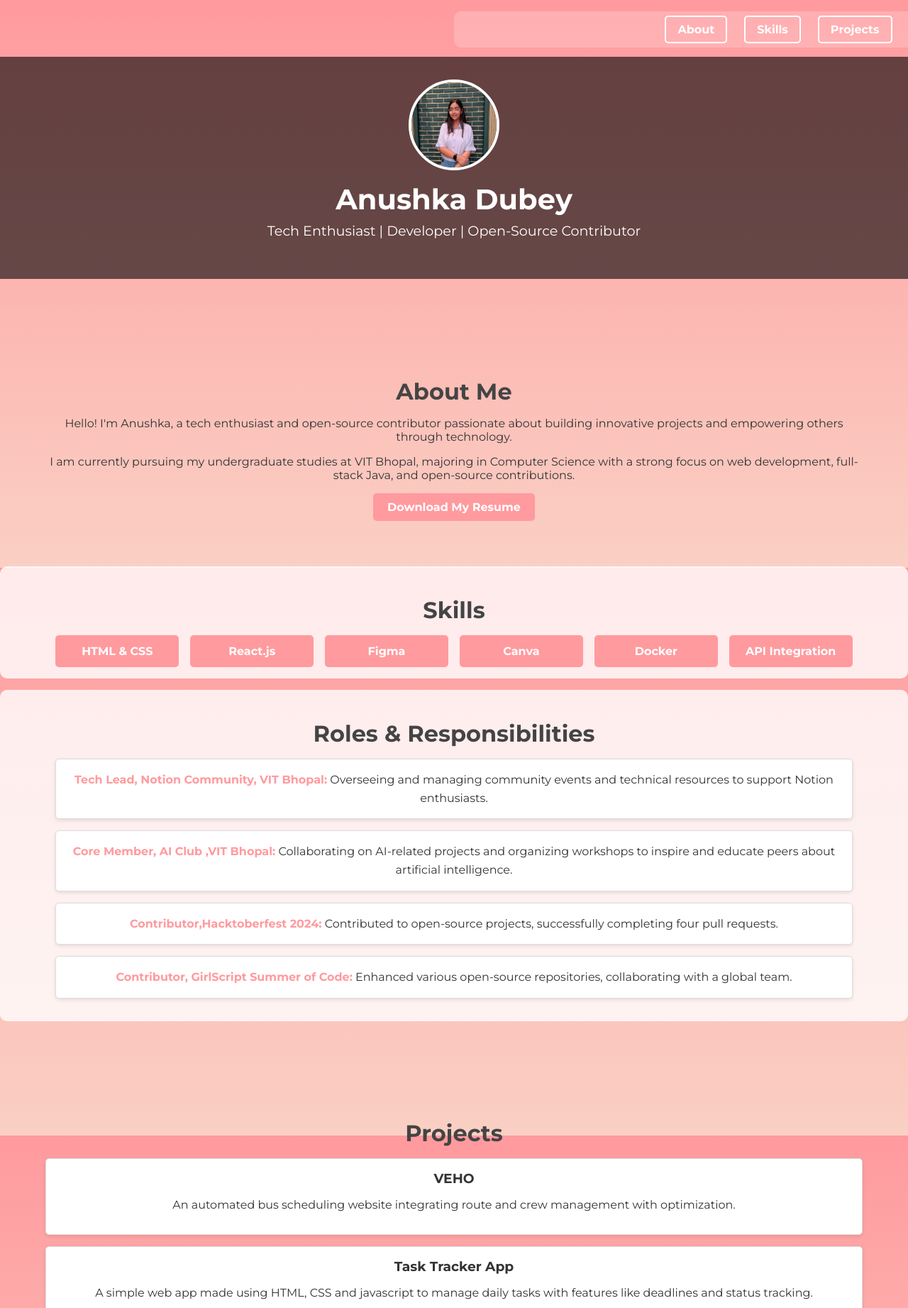
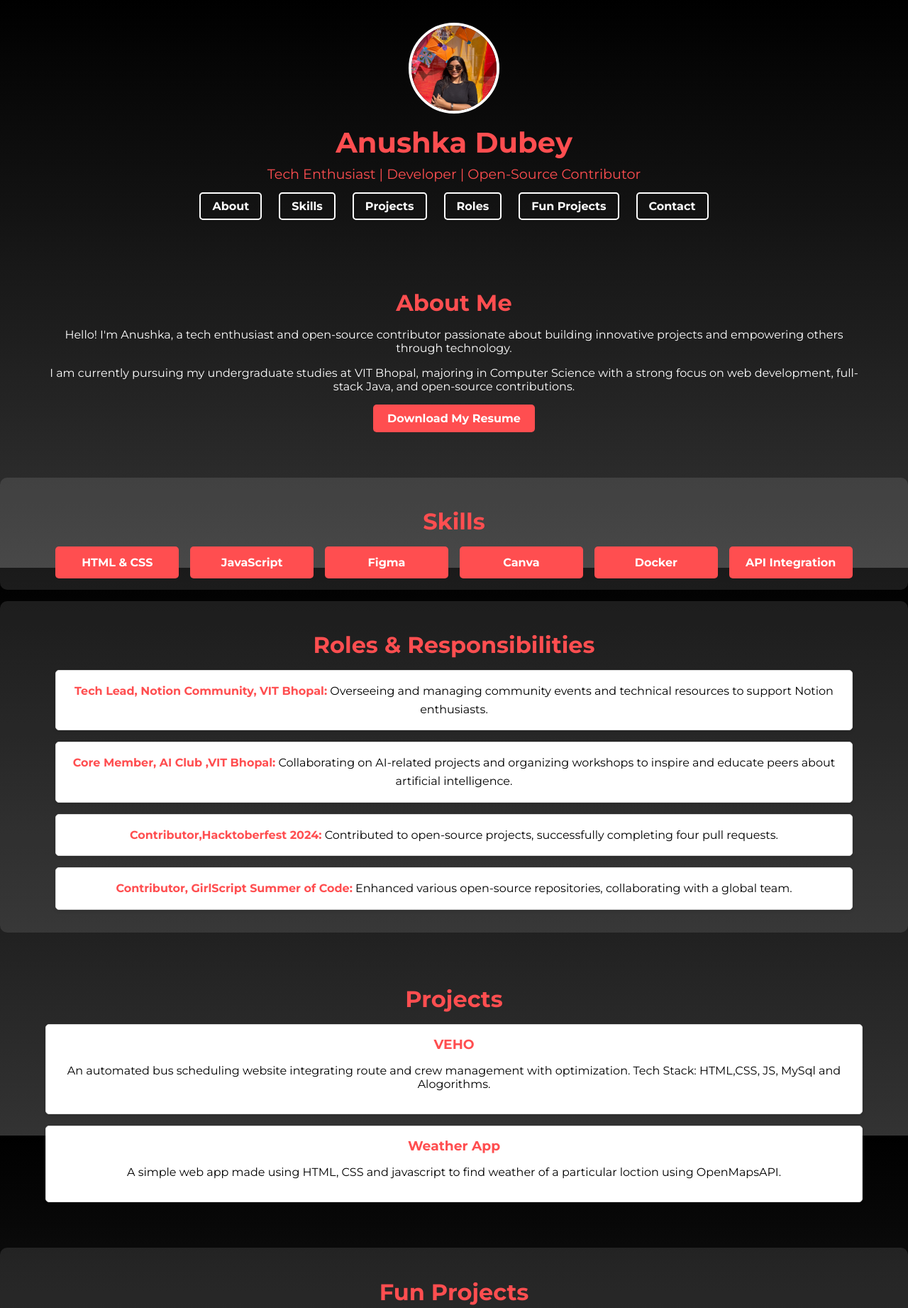
Before and after one commit to anushkaa-dubey/portfolio, a plain HTML site: page index.html in a window 1280 px wide. Shown: the top 1843 px of the page at 71% size. Drawn offline with Linux system fonts and the light colour scheme.

Commit message:
added stuffs

```diff
--- a/index.html
+++ b/index.html
@@ -8,22 +8,22 @@
 </head>
 <body>
     <header>
-        <nav>
-            <ul class="navbar">
-                <li><a href="#about">About</a></li>
-                <li><a href="#skills">Skills</a></li>
-                <li><a href="#projects">Projects</a></li>
-                <li><a href="#roles">Roles</a></li>
-                <li><a href="#fun-projects">Fun Projects</a></li>
-                <li><a href="#contact">Contact</a></li>
-            </ul>
-        </nav>
         <div class="container">
             <div class="profile">
-                <img src="profile.jpg" alt="Anushka's Profile Picture">
+                <img src="image.jpg" alt="Anushka's Profile Picture">
                 <h1>Anushka Dubey</h1>
                 <p>Tech Enthusiast | Developer | Open-Source Contributor</p>
             </div>
+            <nav>
+                <ul>
+                    <li><a href="#about">About</a></li>
+                    <li><a href="#skills">Skills</a></li>
+                    <li><a href="#projects">Projects</a></li>
+                    <li><a href="#roles">Roles</a></li>
+                    <li><a href="#fun-projects">Fun Projects</a></li>
+                    <li><a href="#contact">Contact</a></li>
+                </ul>
+            </nav>
         </div>
     </header>
 
@@ -47,7 +47,7 @@
             <h2>Skills</h2>
             <div class="skills-grid">
                 <div class="skill">HTML & CSS</div>
-                <div class="skill">React.js</div>
+                <div class="skill">JavaScript</div>
                 <div class="skill">Figma</div>
                 <div class="skill">Canva</div>
                 <div class="skill">Docker</div>
@@ -73,11 +73,13 @@
             <h2>Projects</h2>
             <div class="project-card">
                 <h3>VEHO</h3>
-                <p>An automated bus scheduling website integrating route and crew management with optimization.</p>
+                <p>An automated bus scheduling website integrating route and crew management with optimization.
+                    Tech Stack: HTML,CSS, JS, MySql and Alogorithms.</p>
+                </p>
             </div>
             <div class="project-card">
-                <h3>Task Tracker App</h3>
-                <p>A simple web app made using HTML, CSS and javascript to manage daily tasks with features like deadlines and status tracking.</p>
+                <h3>Weather App</h3>
+                <p>A simple web app made using HTML, CSS and javascript to find weather of a particular loction using OpenMapsAPI.</p>
             </div>
         </div>
     </section>
@@ -87,16 +89,16 @@
             <h2>Fun Projects</h2>
             <div class="fun-projects-grid">
                 <div class="project-card">
-                    <h3>Weather App</h3>
-                    <p>A web application that provides weather updates for any location using the OpenWeatherMap API.</p>
+                    <h3>QuickQR</h3>
+                    <p><a href="https://github.com/anushkaa-dubey/QuickQR" target="_blank">QuickQR</a> - A simple tool to generate QR codes for URLs, text, and more.</p>
                 </div>
                 <div class="project-card">
                     <h3>Tic Tac Toe</h3>
-                    <p>A classic Tic Tac Toe game built with HTML, CSS, and JavaScript.</p>
+                    <p><a href="https://github.com/anushkaa-dubey/Tic-Tac-Toe" target="_blank">Tic Tac Toe</a> - A classic Tic Tac Toe game built with HTML, CSS, and JavaScript.</p>
                 </div>
                 <div class="project-card">
-                    <h3>QuickQR</h3>
-                    <p>A simple tool to generate QR codes for URLs, text, and more.</p>
+                    <h3>Baddie</h3>
+                    <p><a href="https://github.com/anushkaa-dubey/baddie" target="_blank">Baddie</a> - A simple website for Barbie Baddie (under construction).</p>
                 </div>
             </div>
         </div>
@@ -116,7 +118,8 @@
     </section>
 
     <footer>
-        <p>&copy; 2024 Anushka. All rights reserved.</p>
+        <p>&copy; All rights reserved.</p>
     </footer>
+    <script src="script.js"></script>
 </body>
 </html>
--- a/script.js
+++ b/script.js
@@ -0,0 +1,32 @@
+document.addEventListener('DOMContentLoaded', () => {
+    // Smooth scrolling for navigation links
+    document.querySelectorAll('nav ul li a').forEach(anchor => {
+        anchor.addEventListener('click', function (e) {
+            e.preventDefault();
+            document.querySelector(this.getAttribute('href')).scrollIntoView({
+                behavior: 'smooth'
+            });
+        });
+    });
+
+    // Add a scroll-to-top button
+    const scrollToTopBtn = document.createElement('button');
+    scrollToTopBtn.textContent = '↑';
+    scrollToTopBtn.classList.add('scroll-to-top');
+    document.body.appendChild(scrollToTopBtn);
+
+    scrollToTopBtn.addEventListener('click', () => {
+        window.scrollTo({
+            top: 0,
+            behavior: 'smooth'
+        });
+    });
+
+    window.addEventListener('scroll', () => {
+        if (window.scrollY > 300) {
+            scrollToTopBtn.classList.add('visible');
+        } else {
+            scrollToTopBtn.classList.remove('visible');
+        }
+    });
+});
--- a/styles.css
+++ b/styles.css
@@ -4,56 +4,20 @@ body {
     font-family: 'Montserrat', sans-serif;
     margin: 0;
     padding: 0;
-    color: #333;
-    background: linear-gradient(to bottom, #ff9a9e, #fad0c4);
+    color: #fff;
+    background: linear-gradient(to bottom, #000000, #333333);
     background-attachment: fixed;
     background-size: cover;
     text-align: center;
 }
-.navbar {
-    list-style: none;
-    padding: 0;
-    display: flex;
-    justify-content: center;
-    gap: 1.5rem;
-    background: rgba(255, 255, 255, 0.2);
-    padding: 1rem;
-    border-radius: 10px;
-    position: fixed;
-    top: 0;
-    width: 100%;
-    z-index: 1000;
-}
-
-.navbar li {
-    display: inline;
-}
-
-.navbar li a {
-    color: #fff;
-    text-decoration: none;
-    font-weight: bold;
-    padding: 0.5rem 1rem;
-    border: 2px solid #fff;
-    border-radius: 5px;
-    transition: background 0.3s ease, color 0.3s ease;
-}
-
-.navbar li a:hover {
-    background: #fff;
-    color: #ff9a9e;
-}
 
 header {
-    background: rgba(0, 0, 0, 0.6);
     color: #fff;
     padding: 2rem 0;
-    background-blend-mode: overlay;
     display: flex;
     flex-direction: column;
     align-items: center;
     padding: 2rem;
-    margin-top: 5rem; /* Adjust for fixed navbar */
 }
 
 header .profile {
@@ -61,7 +25,6 @@ header .profile {
     flex-direction: column;
     align-items: center;
     margin-bottom: 1rem;
-    order: 2;
 }
 
 header .profile img {
@@ -82,24 +45,45 @@ header h1 {
     margin: 0;
     font-size: 2.5rem;
     font-weight: 700;
-    order: 1;
+    color: #ff4e50;
 }
 
 header p {
     margin: 0.5rem 0;
     font-size: 1.2rem;
-    order: 1;
+    color: #ff4e50;
 }
 
+header nav ul {
+    list-style: none;
+    padding: 0;
+    display: flex;
+    justify-content: center;
+    gap: 1.5rem;
+    margin-top: 1rem;
+}
 
+header nav ul li a {
+    color: #fff;
+    text-decoration: none;
+    font-weight: bold;
+    padding: 0.5rem 1rem;
+    border: 2px solid #fff;
+    border-radius: 5px;
+    transition: background 0.3s ease, color 0.3s ease;
+}
+
+header nav ul li a:hover {
+    background: #fff;
+    color: #ff4e50;
+}
 
 .section {
     padding: 2rem 0;
-    margin-top: 5rem; /* Adjust for fixed navbar */
 }
 
 .bg-light {
-    background: rgba(255, 255, 255, 0.8);
+    background: rgba(255, 255, 255, 0.1);
     border-radius: 10px;
     margin: 1rem 0;
     padding: 1rem;
@@ -115,7 +99,7 @@ header p {
 h2 {
     text-align: center;
     margin-bottom: 1rem;
-    color: #444;
+    color: #ff4e50;
     font-size: 2rem;
     font-weight: 700;
 }
@@ -128,7 +112,7 @@ h2 {
 }
 
 .skill {
-    background: #ff9a9e;
+    background: #ff4e50;
     color: #fff;
     padding: 0.8rem;
     text-align: center;
@@ -150,6 +134,7 @@ h2 {
     border-radius: 5px;
     box-shadow: 0 2px 5px rgba(0, 0, 0, 0.1);
     transition: transform 0.3s ease, box-shadow 0.3s ease;
+    color: #000; /* Set text color to black */
 }
 
 .project-card:hover {
@@ -158,7 +143,7 @@ h2 {
 }
 
 .project-card h3 {
-    color: #333;
+    color: #ff4e50;
     margin: 0 0 0.5rem;
 }
 
@@ -180,7 +165,7 @@ h2 {
 }
 
 .contact-info a {
-    color: #ff9a9e;
+    color: #ff4e50;
     text-decoration: none;
 }
 
@@ -189,8 +174,8 @@ h2 {
 }
 
 footer {
-    background: rgba(0, 0, 0, 0.7);
-    color: #fff;
+    background: rgba(0, 0, 0, 0.8);
+    color: #ff4e50;
     text-align: center;
     padding: 1rem 0;
     margin-top: 2rem;
@@ -229,17 +214,18 @@ footer .socials img:hover {
     border-radius: 5px;
     box-shadow: 0 2px 5px rgba(0, 0, 0, 0.1);
     line-height: 1.6;
+    color: #000; /* Set text color to black */
 }
 
 .roles-list li strong {
-    color: #ff9a9e;
+    color: #ff4e50;
     font-weight: bold;
 }
 
 .btn {
     display: inline-block;
     padding: 10px 20px;
-    background-color: #ff9a9e;
+    background-color: #ff4e50;
     color: #fff;
     text-decoration: none;
     font-weight: bold;
@@ -248,17 +234,13 @@ footer .socials img:hover {
 }
 
 .btn:hover {
-    background-color: #fad0c4;
+    background-color: #333333;
 }
 
 @media (max-width: 768px) {
     header {
         flex-direction: column;
         text-align: center;
-    }
-
-    header .profile {
-        order: 1;
     }
 
     header .profile img {
@@ -268,16 +250,10 @@ footer .socials img:hover {
 
     header h1 {
         font-size: 2rem;
-        order: 2;
     }
 
     header p {
         font-size: 1rem;
-        order: 2;
-    }
-
-    header nav ul {
-        order: 3;
     }
 
     .skills-grid {
```
Also changed, not shown: image.jpg (added), profile.jpg (deleted).
